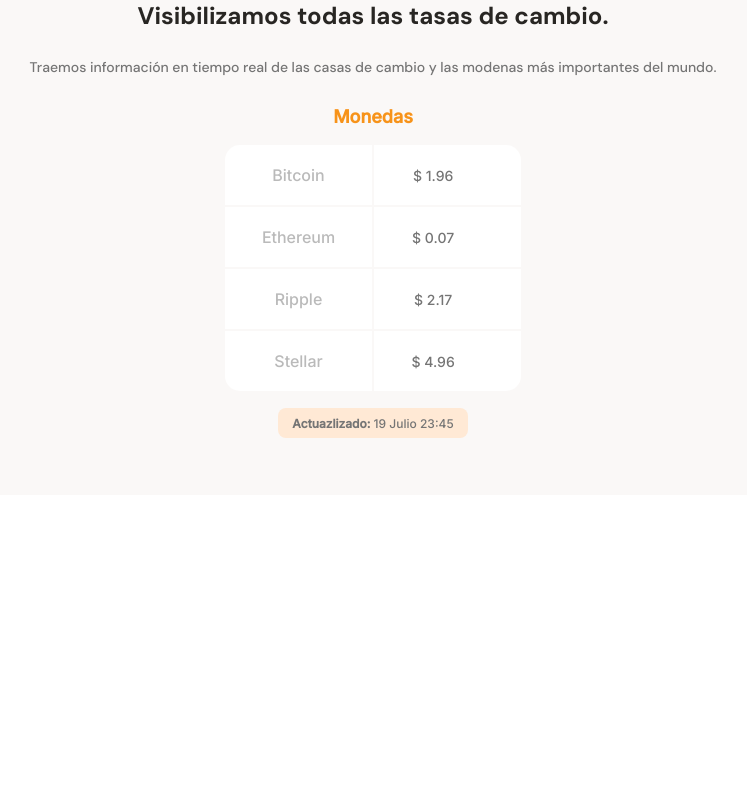
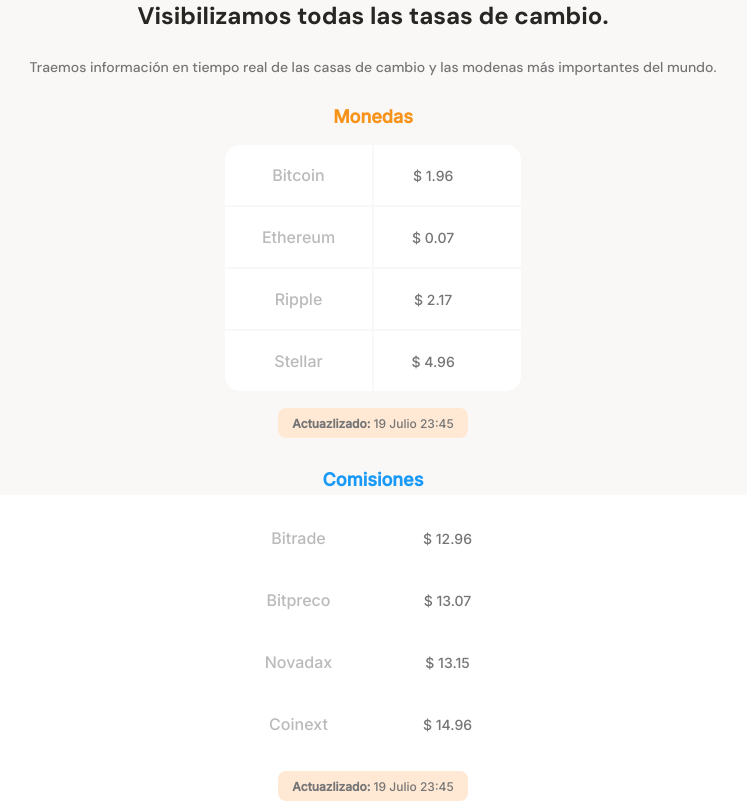
Before and after one commit to JavierNezB/ProyectoResponsiveDesing, a plain HTML site: page index.html in a window 1280 px wide. Shown: the part 661-1462 px from the top of the page, without its empty margins (267-1014 px from the left). Before the commit the page ends 1156 px from the top, so only its background shows below. Drawn offline with Linux system fonts and the light colour scheme.

Commit message:
añadiendo segunda tabla

```diff
--- a/index.html
+++ b/index.html
@@ -53,7 +53,32 @@
                     <div class="currecy-table--date">
                         <p> <b>Actuazlizado:</b>  19 Julio 23:45</p>
                     </div>
-
+                    <!--Segunda Tabla-->
+                    <p class="comisiones-table--tittle">Comisiones</p>
+                    <div class="currency-table--container">
+                        <table>
+                            <tr>
+                                <td class="table__top-left">Bitrade</td>
+                                <td class="table__top-right table__right">$ 12.96</td>
+                            </tr>
+                            <tr>
+                                <td>Bitpreco</td>
+                                <td class="table__right">$ 13.07</td>
+                            </tr>
+                            <tr>
+                                <td>Novadax</td>
+                                <td class="table__right">$ 13.15</td>
+                            </tr>
+                            <tr>
+                                <td class="table__bottom-left">Coinext</td>
+                                <td class="table__bottom-right table__right">$ 14.96</td>
+                            </tr>
+                        </table>
+                    </div>
+                    <!--Apartado de abajo de las tablas-->
+                    <div class="currecy-table--date">
+                        <p> <b>Actuazlizado:</b>  19 Julio 23:45</p>
+                    </div>
                 </div>
             </section>
         </section>
--- a/style.css
+++ b/style.css
@@ -231,6 +231,16 @@ main{
     background-repeat: no-repeat;
 }
 
+/*Separacion de la segunda tabla*/
+.main-currency-table .comisiones-table--tittle {
+    margin-bottom: 15px;
+    font-size: 1.8rem;
+    font-weight: bold;
+    line-height: 2.3rem;
+    color: var(--secondary-blue);
+    margin-top: 30px;
+}
+
 /*parte de abajo*/
 .currecy-table--date{
     width: 190px;
```
